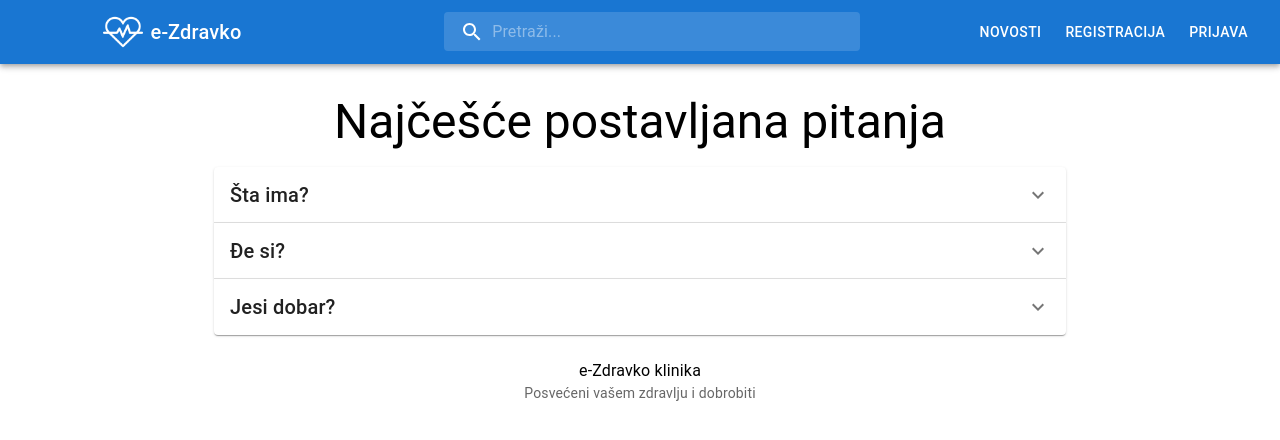
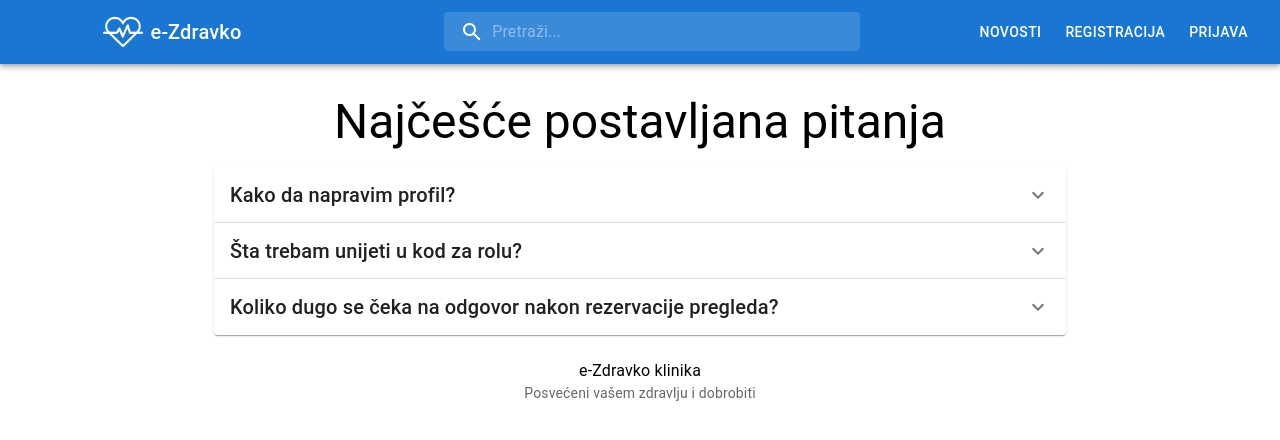
Before and after one commit to e-Smajic/e-zdravko, a React (Create React App) app: page /faq in a window 1280 px wide. Shown: the top 440 px of the page. Built offline with nearby package versions, Linux system fonts and the light colour scheme.

Commit message:
Home and faq update

```diff
--- a/src/components/faq/Faq.js
+++ b/src/components/faq/Faq.js
@@ -4,16 +4,16 @@ import ExpandMoreIcon from '@mui/icons-material/ExpandMore';
 
 const faqData = [
   {
-    question: 'Šta ima?',
-    answer: 'Evo nema ništa.'
+    question: 'Kako da napravim profil?',
+    answer: 'Kliknite na registraciju i ispunite formular sa tačnim podacima. Nakon uspješne registracije ćete biti vraćeni na početnu stranicu i moći ćete se prijaviti sa svojim računom.'
   },
   {
-    question: 'Đe si?',
-    answer: 'Eo me.'
+    question: 'Šta trebam unijeti u kod za rolu?',
+    answer: 'Ukoliko pravite obični profil kao pacijent, onda to polje ostavljate praznim. Ukoliko pravite neki drugi tip korisničkog profila, tu unosite kod koji ste dobili od administratora.'
   },
   {
-    question: 'Jesi dobar?',
-    answer: 'A brate nisam al gura se.'
+    question: 'Koliko dugo se čeka na odgovor nakon rezervacije pregleda?',
+    answer: 'Maksimalno 2 dana.'
   },
   // Add more FAQs as needed
 ];
--- a/src/components/home/Home.js
+++ b/src/components/home/Home.js
@@ -7,6 +7,7 @@ import home_img from './img/medicinsko_osoblje.jpg';
 import termin_img from './img/zakazivanje_termina.jpg';
 import konsultacije_img from './img/konsultacija_doktor.jpg';
 import { useEffect } from 'react';
+import { useNavigate } from 'react-router-dom';
 
 const theme = createTheme();
 
@@ -81,6 +82,8 @@ const carouselItems = [
   ];
 
 const Home = () => {
+  const navigate = useNavigate();
+
   return (
     <ThemeProvider theme={theme}>
       <StyledApp>
@@ -115,8 +118,11 @@ const Home = () => {
               Zakažite termine, posavjetujte se sa specijalistima i pristupite vašim nalazima online.
             </Typography>
             <div style={{ textAlign: 'center' }}>
-              <Button variant="contained" color="primary" href="#services">
-                Naše usluge
+              <Button variant="contained" color="primary" onClick={() => {navigate('/contacts')}}>
+                Kontaktirajte nas
+              </Button>
+              <Button variant="contained" color="primary" sx={{marginLeft: '50px'}} onClick={() => {navigate('/faq')}}>
+                Najčešća pitanja
               </Button>
             </div>
           </Container>
```
